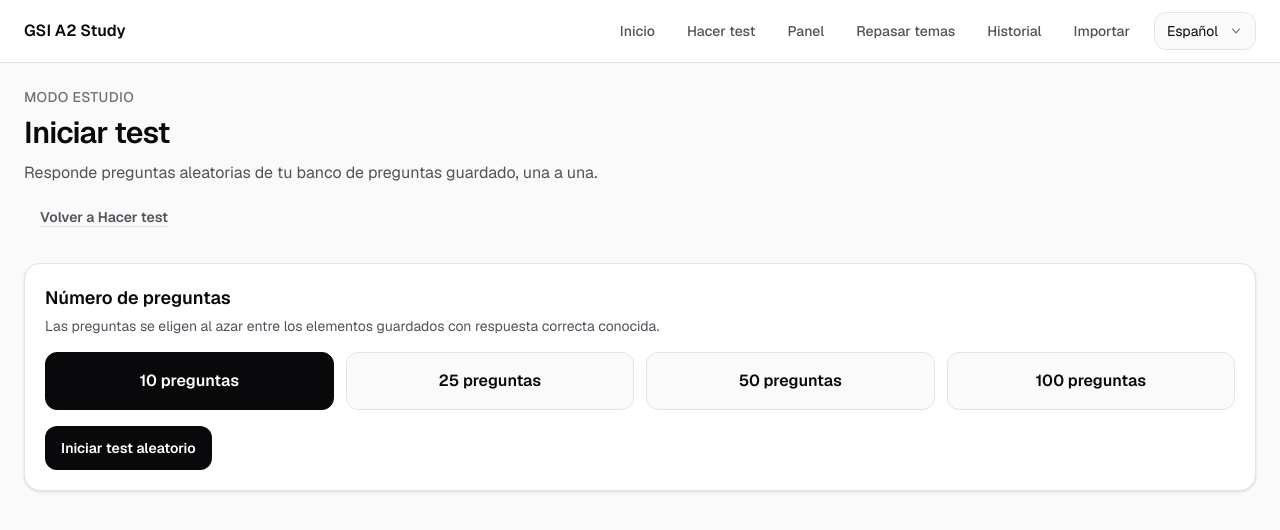
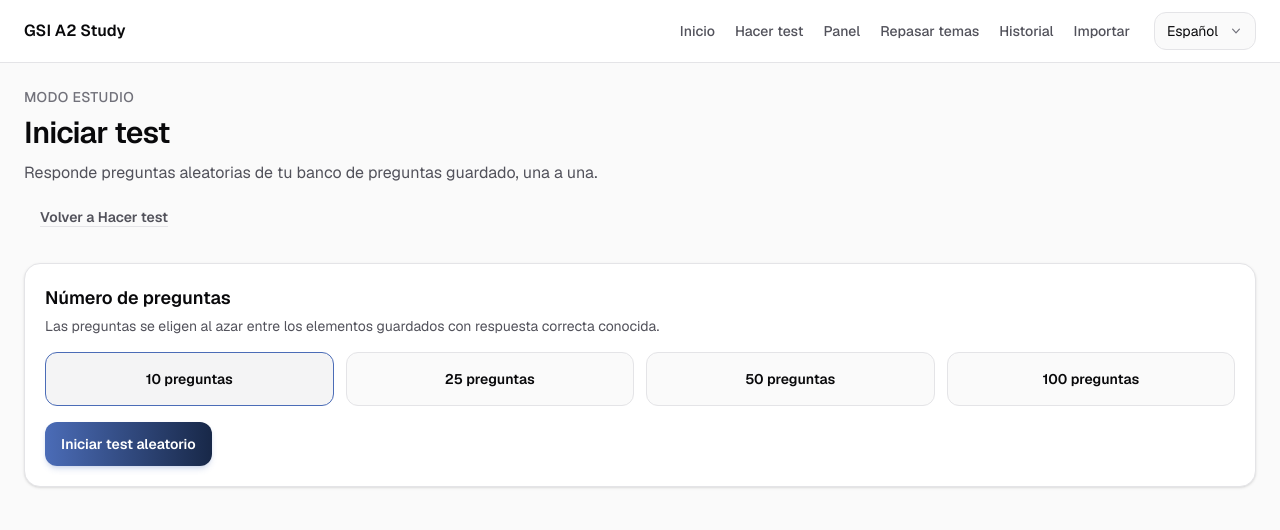
Before and after one commit to alguina/tests-gsi, a Next.js app: page /test in a window 1280 px wide. Shown: the top 530 px of the page. Built offline with nearby package versions, Linux system fonts and the light colour scheme.

Commit message:
Refine UI: gradient CTAs, selection pills, and underline nav.

```diff
--- a/src/app/globals.css
+++ b/src/app/globals.css
@@ -22,6 +22,9 @@
   --color-warning-muted: #fef3c7;
   --color-danger: #b91c1c;
   --color-danger-muted: #fee2e2;
+  --color-selection: #f4f4f5;
+  --color-selection-from: #4b6cb7;
+  --color-selection-to: #182848;
   --font-sans: var(--font-geist-sans);
   --font-mono: var(--font-geist-mono);
 }
@@ -31,3 +34,17 @@ body {
   color: var(--foreground);
   font-family: var(--font-sans), Arial, Helvetica, sans-serif;
 }
+
+.bg-cta {
+  background-image: linear-gradient(90deg, #4b6cb7 0%, #182848 100%);
+  color: #ffffff;
+}
+
+.bg-cta:hover:not(:disabled):not([aria-disabled="true"]) {
+  background-image: linear-gradient(90deg, #5678c4 0%, #1f3350 100%);
+}
+
+.bg-cta:disabled,
+.bg-cta[aria-disabled="true"] {
+  background-image: linear-gradient(90deg, #94a3b8 0%, #64748b 100%);
+}
--- a/src/components/layout/MainNav.tsx
+++ b/src/components/layout/MainNav.tsx
@@ -59,11 +59,12 @@ function NavLink({
       className={cn(
         "text-sm font-medium transition",
         isActive
-          ? "bg-primary text-white"
-          : "text-text-secondary hover:bg-surface-muted hover:text-text-primary",
+          ? "text-selection-from underline decoration-selection-from decoration-2 underline-offset-[6px]"
+          : "text-text-secondary hover:text-selection-from",
         className,
       )}
       onClick={onNavigate}
+      aria-current={isActive ? "page" : undefined}
     >
       {label}
     </Link>
@@ -148,7 +149,7 @@ export function MainNav() {
                   item={item}
                   isActive={isNavItemActive(pathname, item)}
                   label={t(item.labelKey)}
-                  className="rounded-xl px-3 py-3"
+                  className="px-3 py-3"
                   onNavigate={() => setIsMenuOpen(false)}
                 />
               ))}
@@ -156,15 +157,15 @@ export function MainNav() {
           </div>
         </div>
 
-        <div className="hidden items-center gap-3 lg:flex">
-          <div className="flex flex-wrap items-center gap-2">
+        <div className="hidden items-center gap-6 lg:flex">
+          <div className="flex flex-wrap items-center gap-5">
             {MAIN_NAV_ITEMS.map((item) => (
               <NavLink
                 key={item.href}
                 item={item}
                 isActive={isNavItemActive(pathname, item)}
                 label={t(item.labelKey)}
-                className="whitespace-nowrap rounded-full px-3 py-2"
+                className="whitespace-nowrap py-1"
               />
             ))}
           </div>
--- a/src/components/pages/TakeTestPageContent.tsx
+++ b/src/components/pages/TakeTestPageContent.tsx
@@ -3,12 +3,12 @@
 import { useRouter } from "next/navigation";
 import { useState } from "react";
 import { PageContainer } from "@/components/layout/PageContainer";
+import { SelectableOption } from "@/components/ui/SelectableOption";
 import { Button } from "@/components/ui/Button";
 import { Card } from "@/components/ui/Card";
 import { PageHeader } from "@/components/ui/PageHeader";
 import { useI18n } from "@/lib/i18n/useI18n";
 import { TEST_QUESTION_COUNTS } from "@/lib/testSession";
-import { cn } from "@/lib/ui/cn";
 
 const COMING_SOON_MODES = [
   {
@@ -58,19 +58,14 @@ export function TakeTestPageContent() {
 
           <div className="mt-3 grid grid-cols-2 gap-3 sm:grid-cols-4">
             {TEST_QUESTION_COUNTS.map((count) => (
-              <button
+              <SelectableOption
                 key={count}
-                type="button"
+                selected={selectedCount === count}
                 onClick={() => setSelectedCount(count)}
-                className={cn(
-                  "rounded-xl border px-3 py-3 text-center text-sm font-semibold transition",
-                  selectedCount === count
-                    ? "border-primary bg-primary text-white"
-                    : "border-border bg-surface-muted text-text-primary hover:border-primary hover:bg-surface",
-                )}
+                className="px-3 py-3"
               >
                 {t("test.questionsCount", { count })}
-              </button>
+              </SelectableOption>
             ))}
           </div>
 
--- a/src/components/pages/TestPageContent.tsx
+++ b/src/components/pages/TestPageContent.tsx
@@ -4,6 +4,7 @@ import { useCallback, useEffect, useMemo, useRef, useState } from "react";
 import { startRandomTest, submitTest } from "@/app/actions/test";
 import { PageContainer } from "@/components/layout/PageContainer";
 import { TestResultsContent } from "@/components/pages/TestResultsContent";
+import { SelectableOption } from "@/components/ui/SelectableOption";
 import { Button } from "@/components/ui/Button";
 import { Card } from "@/components/ui/Card";
 import { PageHeader } from "@/components/ui/PageHeader";
@@ -229,20 +230,15 @@ export function TestPageContent({ autoStartCount }: TestPageContentProps) {
 
           <div className="mt-4 grid grid-cols-2 gap-3 sm:grid-cols-4">
             {TEST_QUESTION_COUNTS.map((count) => (
-              <button
+              <SelectableOption
                 key={count}
-                type="button"
+                selected={selectedCount === count}
                 onClick={() => setSelectedCount(count)}
                 disabled={isLoading}
-                className={cn(
-                  "rounded-xl border px-4 py-4 text-center text-base font-semibold transition disabled:cursor-not-allowed disabled:opacity-60",
-                  selectedCount === count
-                    ? "border-primary bg-primary text-white"
-                    : "border-border bg-surface-muted text-text-primary hover:border-primary hover:bg-surface",
-                )}
+                className="px-4 py-4 text-base"
               >
                 {t("test.questionsCount", { count })}
-              </button>
+              </SelectableOption>
             ))}
           </div>
 
@@ -318,19 +314,14 @@ export function TestPageContent({ autoStartCount }: TestPageContentProps) {
 
                 return (
                   <li key={answer.letter}>
-                    <button
-                      type="button"
+                    <SelectableOption
+                      selected={isSelected}
                       onClick={() => handleSelectAnswer(answer.letter)}
-                      className={cn(
-                        "w-full rounded-xl border p-4 text-left text-sm leading-6 transition",
-                        isSelected
-                          ? "border-primary bg-primary text-white"
-                          : "border-border bg-surface-muted text-text-primary hover:border-zinc-400 hover:bg-surface",
-                      )}
+                      className="p-4 text-left text-sm leading-6 font-normal"
                     >
                       <span className="font-semibold">{answer.letter}.</span>{" "}
                       {answer.text}
-                    </button>
+                    </SelectableOption>
                   </li>
                 );
               })}
--- a/src/components/ui/Button.tsx
+++ b/src/components/ui/Button.tsx
@@ -33,12 +33,11 @@ type ButtonAsLink = ButtonBaseProps & {
 export type ButtonProps = ButtonAsButton | ButtonAsLink;
 
 const variantClasses: Record<ButtonVariant, string> = {
-  primary:
-    "bg-primary text-white hover:bg-primary-muted disabled:bg-zinc-400",
+  primary: "bg-cta shadow-md shadow-selection-from/20 disabled:shadow-none",
   secondary:
     "border border-border bg-surface text-text-primary hover:bg-surface-muted disabled:opacity-50",
   success:
-    "bg-success text-white hover:bg-emerald-600 disabled:bg-emerald-400",
+    "bg-cta shadow-md shadow-selection-from/20 disabled:shadow-none",
   danger:
     "border border-red-300 text-danger hover:bg-danger-muted disabled:opacity-50",
   ghost: "text-text-secondary hover:bg-surface-muted hover:text-text-primary",
--- /dev/null
+++ b/src/components/ui/SelectableOption.tsx
@@ -0,0 +1,33 @@
+import type { ButtonHTMLAttributes, ReactNode } from "react";
+import { cn } from "@/lib/ui/cn";
+
+type SelectableOptionProps = {
+  selected: boolean;
+  children: ReactNode;
+  className?: string;
+} & ButtonHTMLAttributes<HTMLButtonElement>;
+
+export function SelectableOption({
+  selected,
+  children,
+  className,
+  type = "button",
+  ...props
+}: SelectableOptionProps) {
+  return (
+    <button
+      type={type}
+      className={cn(
+        "w-full rounded-xl border text-center text-sm font-semibold text-text-primary transition",
+        selected
+          ? "border-selection-from bg-selection"
+          : "border-border bg-surface-muted hover:border-selection-from/50 hover:bg-zinc-100",
+        "disabled:cursor-not-allowed disabled:opacity-60",
+        className,
+      )}
+      {...props}
+    >
+      {children}
+    </button>
+  );
+}
```
